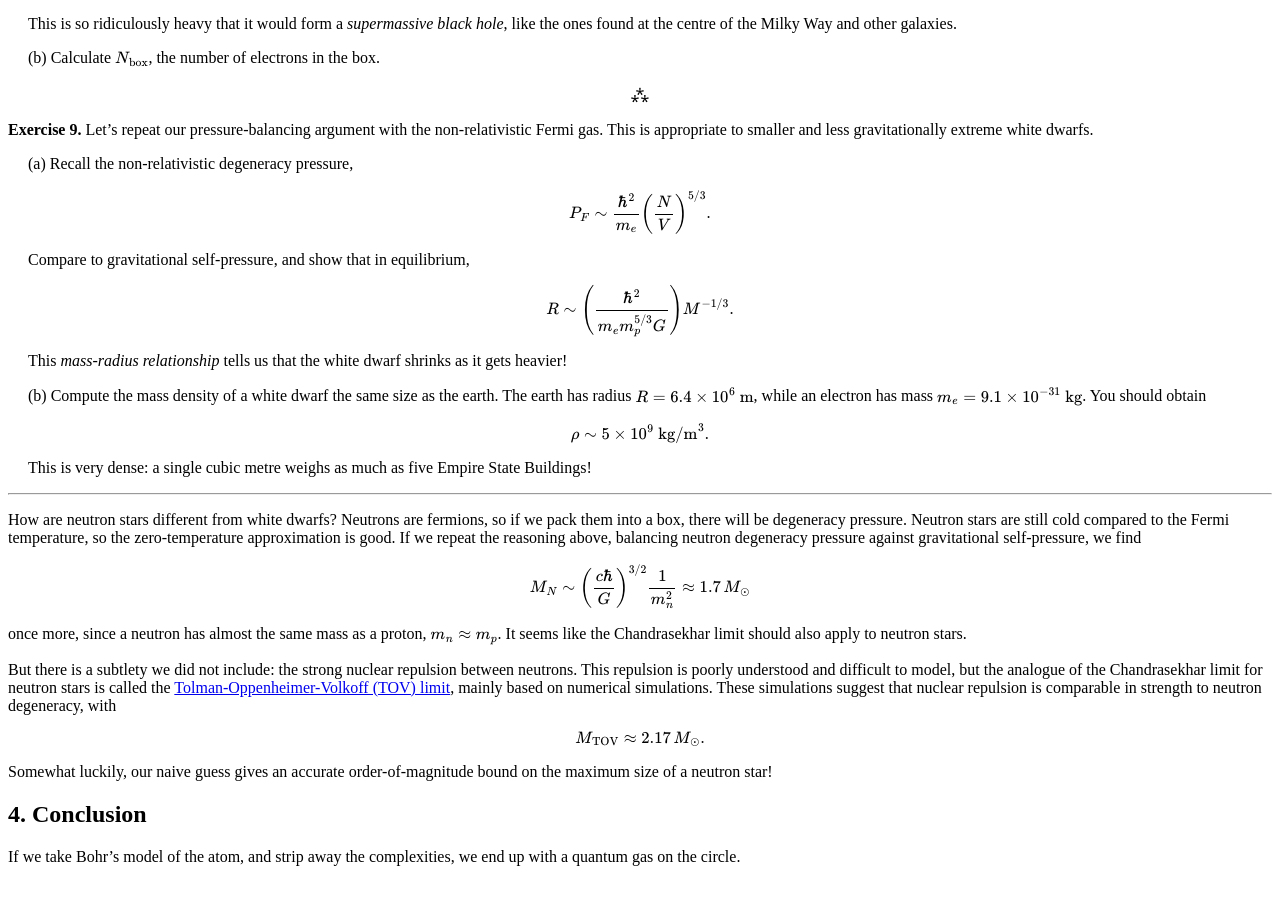
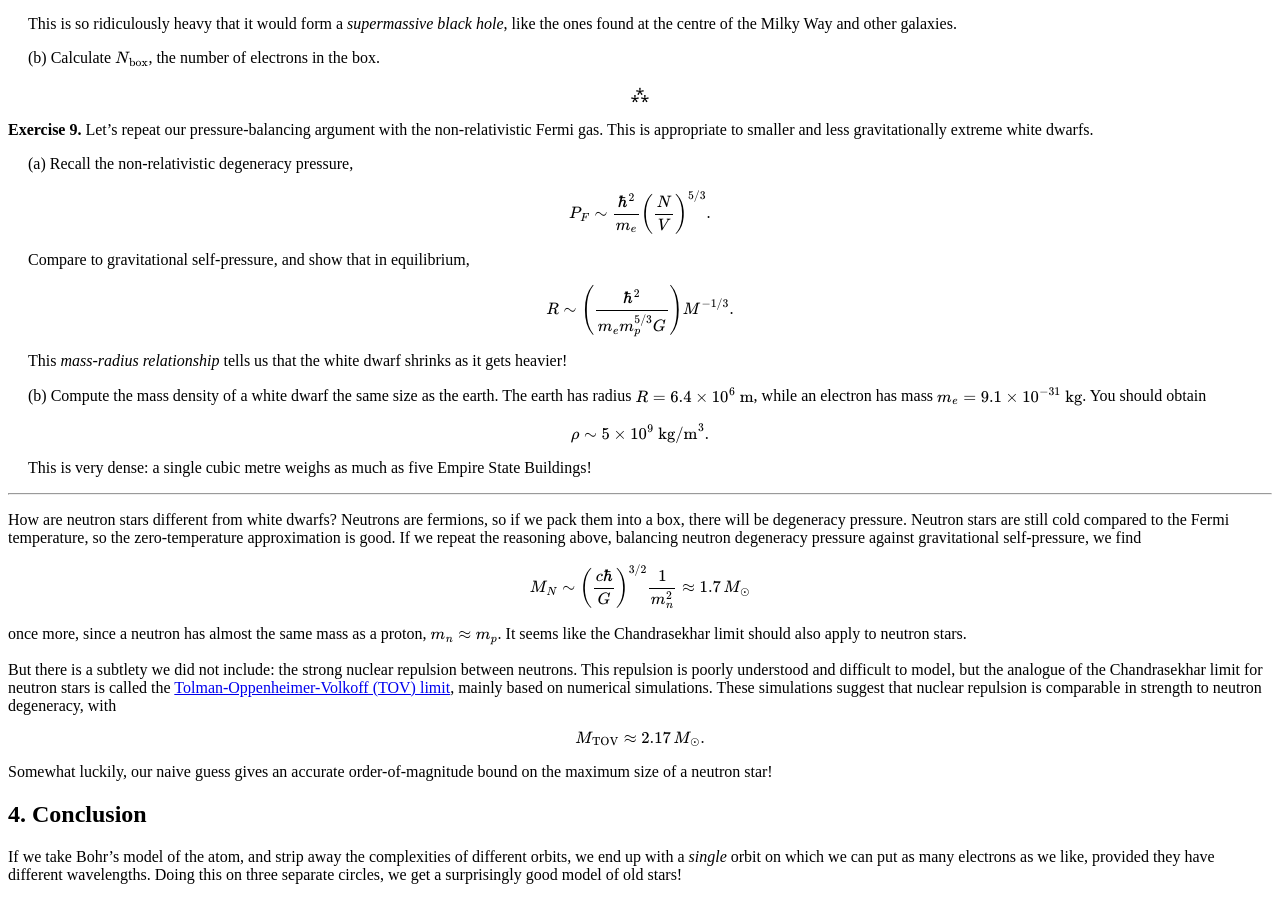
Before and after one commit to hapax/hapax.github.io, a Jekyll site: the page built from assets/chandra.md, in a window 1280 px wide and 900 px high, scrolled down 8255 px. Built offline with Jekyll 4.4.1, drawn with Linux system fonts in a browser that asks for light colours; our own code applies the rules of GitHub Pages for plain Markdown files; formulas are drawn with MathJax 3; a script that is not in the unit is left out.

Commit message:
Update chandra.md

```diff
--- a/assets/chandra.md
+++ b/assets/chandra.md
@@ -875,5 +875,9 @@ bound on the maximum size of a neutron star!
 
 ## 4. Conclusion<a id="sec-4" name="sec-4"></a>
 
-If we take Bohr's model of the atom, and strip away the complexities,
-we end up with a quantum gas on the circle.
+If we take Bohr's model of the atom, and strip away the complexities
+of different orbits, we end up with a *single* orbit on which we can
+put as many electrons as we like, provided they have different
+wavelengths.
+Doing this on three separate circles, we get a surprisingly good model
+of old stars!
```
